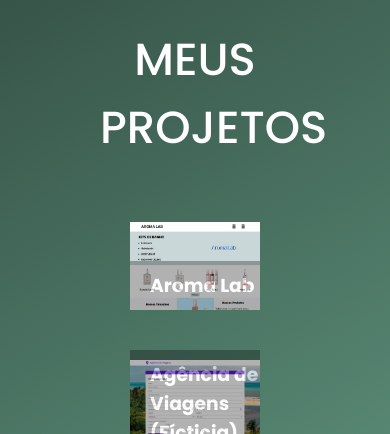
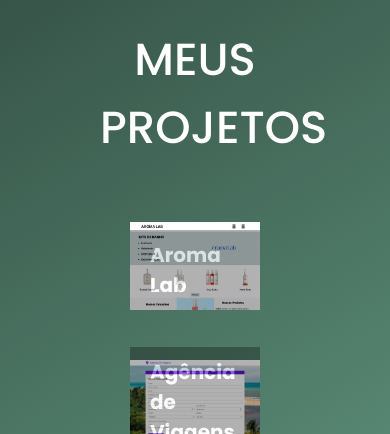
Before and after one commit to GBRLFranca/Portf-lio, a plain HTML site: page index.html in a window 390 px wide. Shown: the part 1128-1562 px from the top of the page. Drawn offline with nearby package versions, Linux system fonts and the light colour scheme.

Commit message:
nome dos projetos

```diff
--- a/css/responsivo.css
+++ b/css/responsivo.css
@@ -74,6 +74,7 @@
     .projetos .projeto h3 {
         opacity: 0.3;
         width: 100%;
+        font-size: 20px;
     }
 
     .projetos .container-projetos .projeto:hover .informacoes-projeto {
--- a/index.html
+++ b/index.html
@@ -93,7 +93,7 @@ devicons/devicon@v2.14.0/devicon.min.css" />
             <div class="projeto ativo">
                 <a href="https://github.com/GBRLFranca/Agencia-de-viagens" target="_blank">
                     <img src="./img/Prjt Agencia.png" alt="Capa do projeto Agência de viagem">
-                    <h3>Agência de Viagens<br>(Fícticia)</h3>
+                    <h3>Agência de Viagens</h3>
                     <div class="informacoes-projeto">
                         <p>Projeto feito usando HTML, CSS</p>
                         <p>Ver no GitHub e Vercel</p>
```
